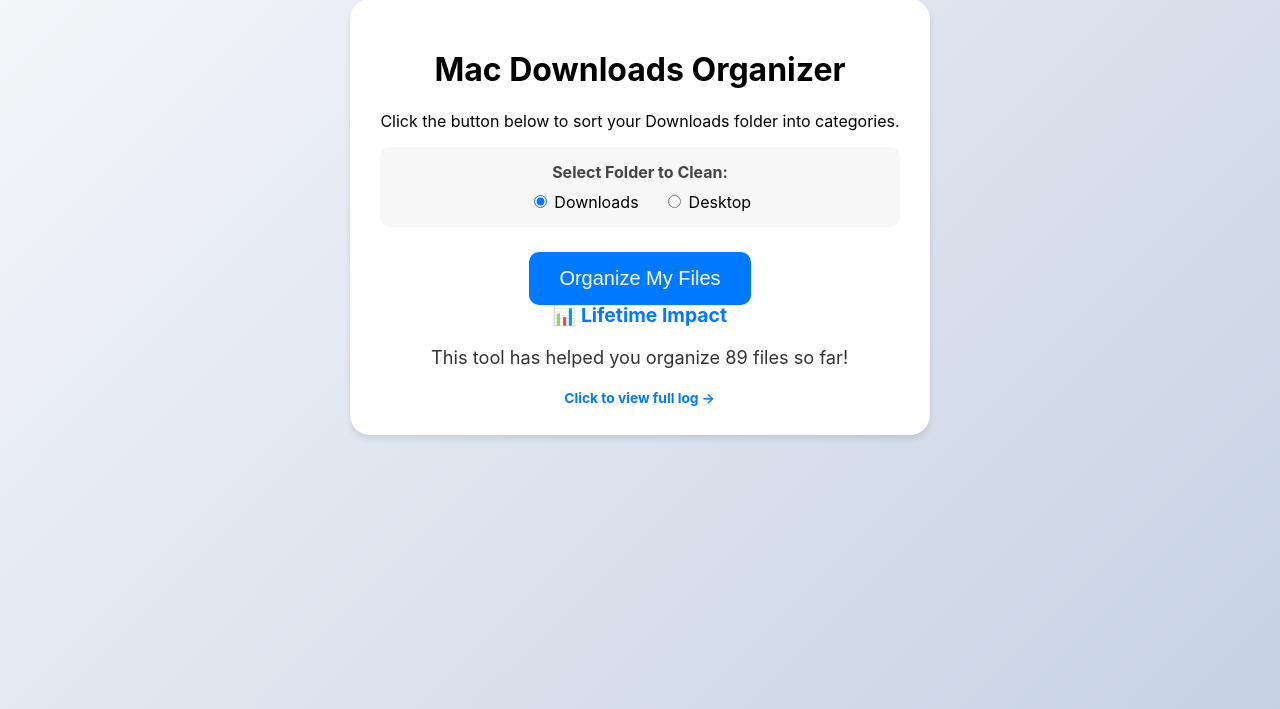
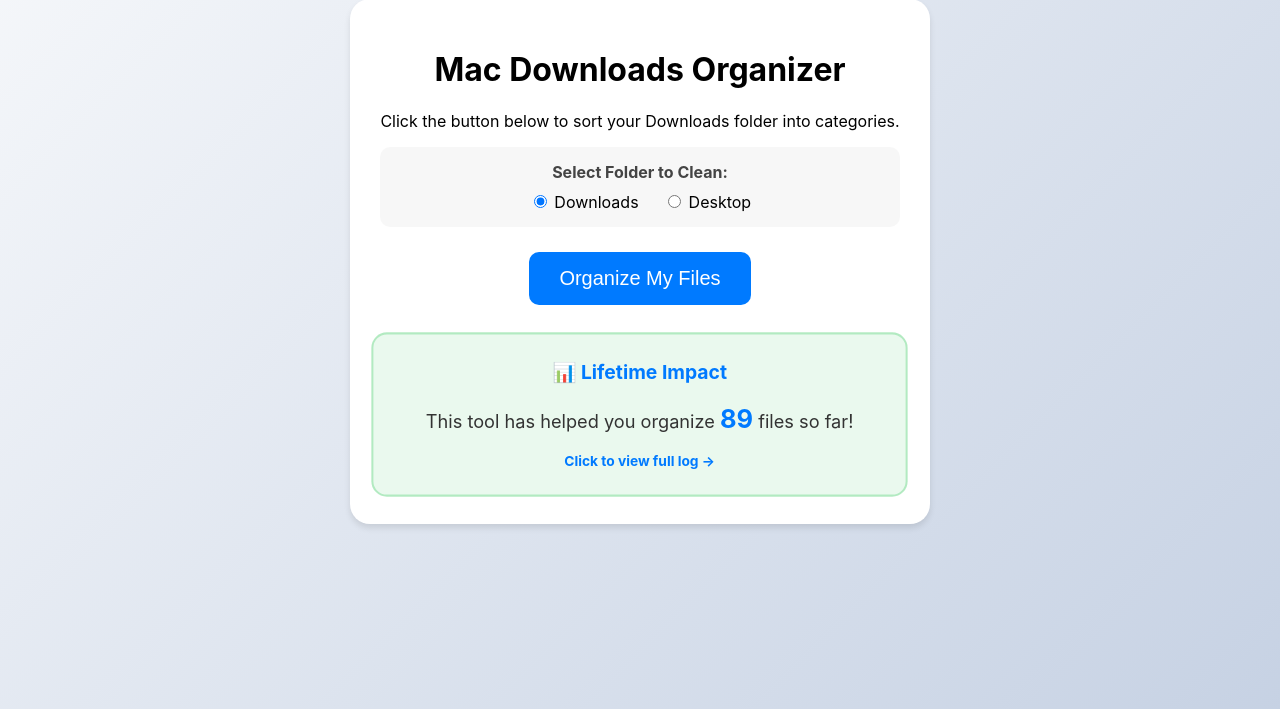
Before and after one commit to saptayh-8910/mac-file-organizer, a Flask app: page / in a window 1280 px wide. Shown: the part 51-760 px from the top of the page. Run offline with Flask 3, Linux system fonts and the light colour scheme.

Commit message:
UI Polish: Restored animated stat box and completed history portal

```diff
--- a/templates/index.html
+++ b/templates/index.html
@@ -79,12 +79,22 @@
 </form>
 
         <a href="/history" style="text-decoration: none; color: inherit; display: block;">
-    <div class="stat-box" style="...">
+
+    <div class="stat-box" style="margin-top: 30px; padding: 25px; border-radius: 15px;
+         background: {% if total_count > 10 %} rgba(52, 199, 89, 0.1) {% else %} rgba(0, 122, 255, 0.05) {% endif %};
+         border: 2px solid {% if total_count > 10 %} rgba(52, 199, 89, 0.3) {% else %} rgba(0, 122, 255, 0.2) {% endif %};">
+
         <h3 style="margin-top: 0; color: #007aff;">📊 Lifetime Impact</h3>
+
         <p style="font-size: 1.1em; color: #333;">
-            This tool has helped you organize <span style="...">{{ total_count }}</span> files so far!
+            This tool has helped you organize
+            <span style="color: #007aff; font-weight: bold; font-size: 1.4em;">{{ total_count }}</span>
+            files so far!
         </p>
-        <small style="color: #007aff; font-weight: bold;">Click to view full log →</small>
+
+        <small style="color: #007aff; font-weight: bold; display: block; margin-top: 10px;">
+            Click to view full log →
+        </small>
     </div>
 </a>
 
```
